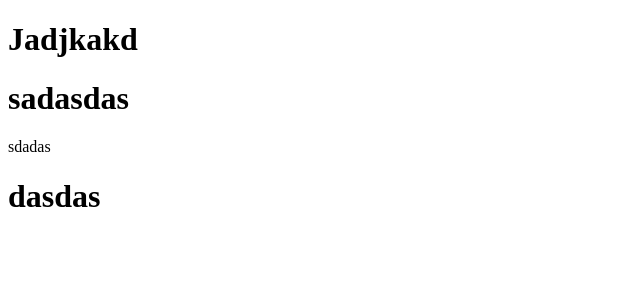
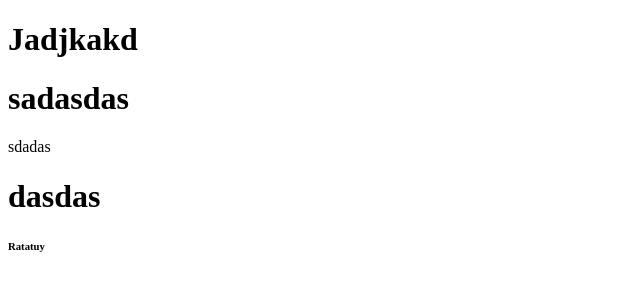
Before and after one commit to dmitriy-lagay/my-project, a plain HTML site: page index.html in a window 1280 px wide. Shown: the full height of the page, 0-640 px from the left. Drawn offline with Linux system fonts and the light colour scheme.

Commit message:
Чета поменял хз )

```diff
--- a/index.html
+++ b/index.html
@@ -13,3 +13,4 @@
 <p></p>
 </div>
 <H1></H1>
+<h6>Ratatuy</h6>
```
